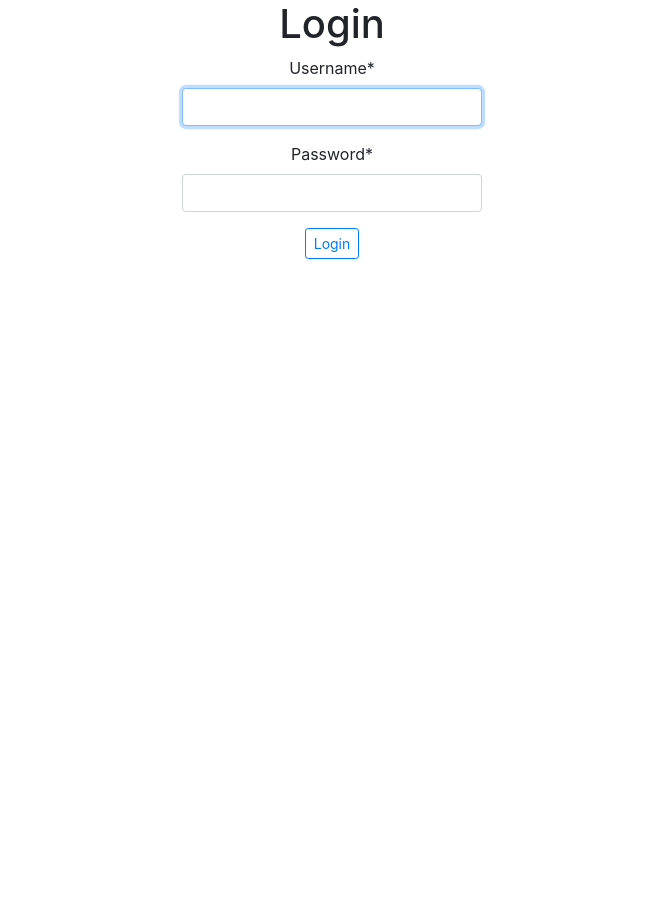
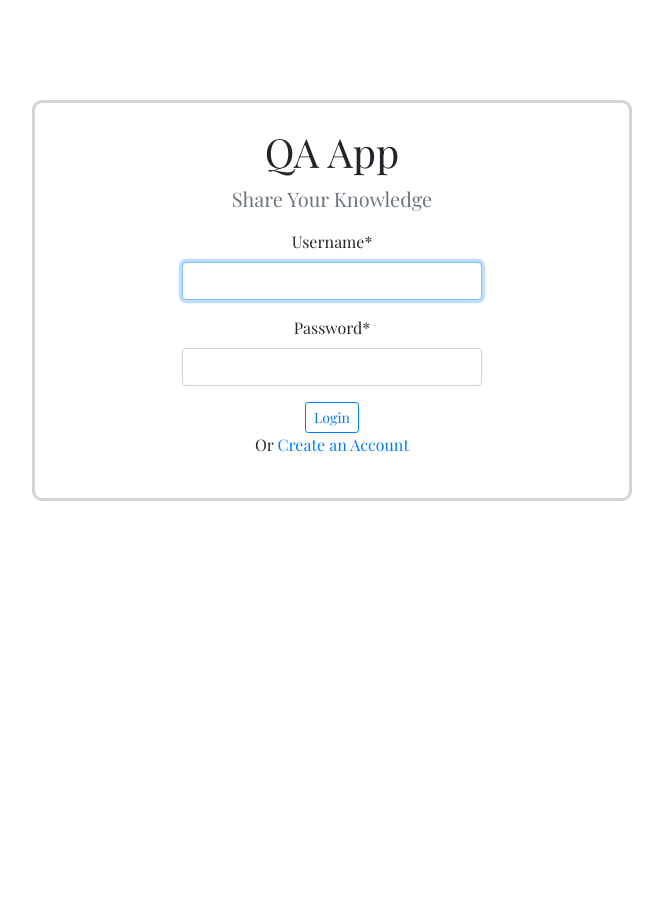
Before and after one commit to Emircan92/QAApp, a Django app: page /accounts/login/ in a window 1280 px wide. Shown: the whole page, without its empty margins (308-971 px from the left). Before the commit the page ends 259 px from the top, so only its background shows below. Run offline with Django 3.2, Linux system fonts and the light colour scheme; some libraries are stand-ins or nearby versions.

Commit message:
CSS styling for the authentication templates.

```diff
--- a/QAApp/templates/auth_layout.html
+++ b/QAApp/templates/auth_layout.html
@@ -4,7 +4,22 @@
     <meta charset="UTF-8">
     <title>Q&A App</title>
     <link rel="stylesheet" href="https://stackpath.bootstrapcdn.com/bootstrap/4.5.0/css/bootstrap.min.css" integrity="sha384-9aIt2nRpC12Uk9gS9baDl411NQApFmC26EwAOH8WgZl5MYYxFfc+NcPb1dKGj7Sk" crossorigin="anonymous">
+    <link rel="stylesheet" href="https://fonts.googleapis.com/css?family=Playfair+Display">
     <style>
+        html, body {
+            height: 100%;
+            font-family: "Playfair Display", serif;
+        }
+
+        .auth-box {
+            border: 3px solid lightgrey;
+            border-radius: 10px;
+            padding-top: 25px;
+            padding-bottom: 25px;
+            width: 600px;
+            margin: auto;
+        }
+
         .login-form-container {
             width: 300px;
             margin: auto;
@@ -14,12 +29,20 @@
             width: 400px;
             margin: auto;
         }
+
+        .outer-area {
+            margin-top: 100px;
+        }
     </style>
 </head>
 <body>
-    <div class="auth-box text-center">
-        {% block content %}
-        {% endblock %}
+
+    <div class="outer-area">
+        <div class="auth-box text-center">
+            {% block content %}
+            {% endblock %}
+        </div>
     </div>
+
 </body>
 </html>
--- a/QAApp/templates/django_registration/registration_form.html
+++ b/QAApp/templates/django_registration/registration_form.html
@@ -8,6 +8,9 @@
         {% csrf_token %}
         {{ form|crispy }}
         <button type="submit" class="btn btn-sm btn-outline-primary">Create Account</button>
+
+        <p class="t-2">Or <a href="{% url 'login' %}">Login</a></p>
+
     </form>
 </div>
 {% endblock %}
--- a/QAApp/templates/registration/login.html
+++ b/QAApp/templates/registration/login.html
@@ -2,12 +2,14 @@
 {% load crispy_forms_tags %}
 
 {% block content %}
-<h1>Login</h1>
+<h1>QA App</h1>
+<p class="lead text-muted">Share Your Knowledge</p>
 <div class="login-form-container">
     <form method="POST">
         {% csrf_token %}
         {{ form|crispy }}
         <button type="submit" class="btn btn-sm btn-outline-primary">Login</button>
     </form>
+    <p class="t-2">Or <a href="{% url 'django_registration_register' %}">Create an Account</a></p>
 </div>
 {% endblock %}
```
